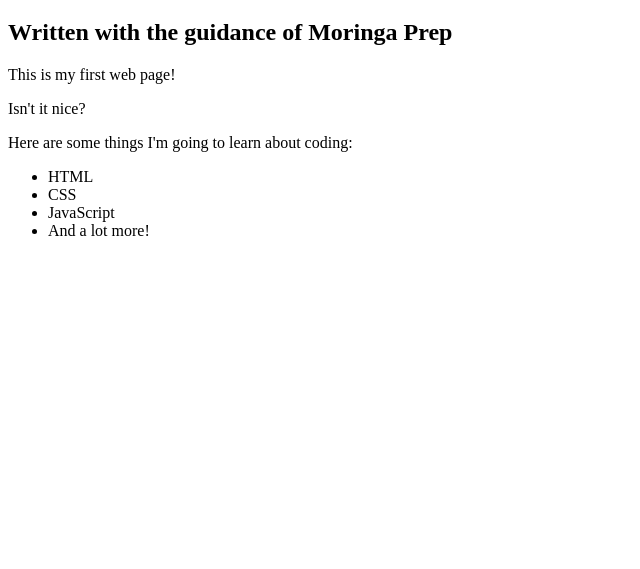
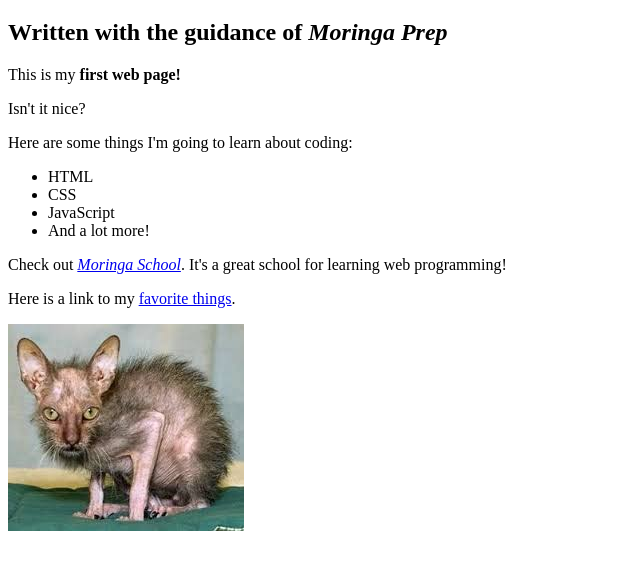
Before and after one commit to nombumurage/my-first-webpage, a plain HTML site: page my-first-webpage.html in a window 1280 px wide. Shown: the part 61-630 px from the top of the page, without its empty margins (0-640 px from the left). Drawn offline with Linux system fonts and the light colour scheme.

Commit message:
the one with the weird cat

```diff
--- a/my-first-webpage.html
+++ b/my-first-webpage.html
@@ -5,9 +5,9 @@
   </head>
   <body>
     <h1>My first web page</h1>
-    <h2>Written with the guidance of Moringa Prep</h2>
+    <h2>Written with the guidance of <em>Moringa Prep</em></h2>
 
-    <p>This is my first web page!</p>
+    <p>This is my <strong>first web page!</strong></p>
     <p>Isn't it nice?</p>
 
     <p>Here are some things I'm going to learn about coding:</p>
@@ -17,5 +17,8 @@
             <li>JavaScript</li>
             <li>And a lot more!</li>
         </ul>
+    <p>Check out <a href="http://www.moringaschool.com/"><em>Moringa School</em></a>. It's a great school for learning web programming!</p>
+    <p>Here is a link to my <a href="my-favorite-things.html">favorite things</a>.</p>
+    <img src="img/ugliest kitten ever.jpg" alt="A photo of areally weird kitten">
   </body>
 </html>
```
Also changed, not shown: img/Kitten_one.jpg (added), img/ugliest kitten ever.jpg (added).
